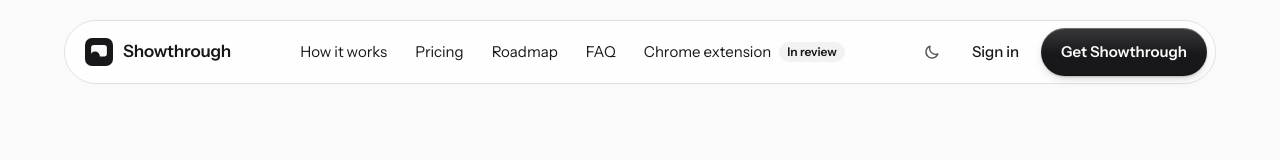
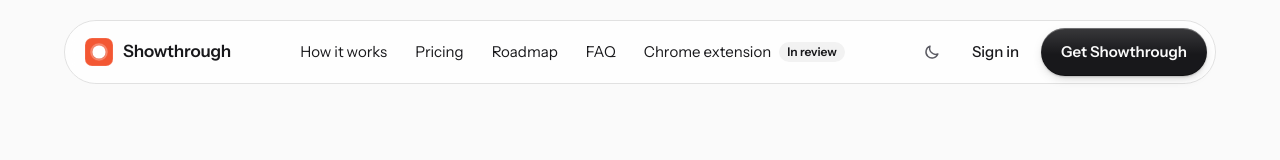
Before and after one commit to Harshrawat27/screen-recorder, a Next.js app: page / in a window 1280 px wide. Shown: the top 160 px of the page. Built offline with nearby package versions, Linux system fonts and the light colour scheme; no server answers; the database is empty.

Commit message:
fixed logo

```diff
--- a/components/ui.tsx
+++ b/components/ui.tsx
@@ -28,12 +28,18 @@ export function buttonClass(variant: Variant = "primary", size: Size = "md", ext
   return `${base} ${variants[variant]} ${sizes[size]} ${extra}`;
 }
 
+// The mark: a white "record" dot with a soft halo on the orange tile. Flat shapes only (no
+// gradients or filters with ids), so any number of copies can sit on one page, even hidden ones.
+// app/icon.svg is the detailed version of the same mark, with texture and shading.
 export function LogoMark({ className = "size-7" }: { className?: string }) {
   return (
-    <svg viewBox="0 0 32 32" aria-hidden className={className}>
-      <rect width="32" height="32" rx="8" fill="var(--brand)" />
-      <rect x="7" y="8" width="18" height="13" rx="3" fill="var(--canvas)" />
-      <circle cx="11.5" cy="21" r="4.5" fill="var(--brand)" stroke="var(--brand)" strokeWidth="2" />
+    <svg viewBox="0 0 64 64" aria-hidden className={className}>
+      <rect width="64" height="64" rx="16" fill="#F35733" />
+      <rect x="0.6" y="0.6" width="62.8" height="62.8" rx="15.4" fill="none" stroke="#fff" strokeOpacity=".22" strokeWidth="1.2" />
+      <circle cx="32" cy="32" r="19.5" fill="#fff" fillOpacity=".28" />
+      <circle cx="32" cy="32" r="19.5" fill="none" stroke="#fff" strokeOpacity=".32" strokeWidth=".8" />
+      <circle cx="32" cy="33.4" r="15.3" fill="#8A2410" fillOpacity=".2" />
+      <circle cx="32" cy="32" r="15" fill="#fff" />
     </svg>
   );
 }
```
Also changed, not shown: app/icon.svg.
